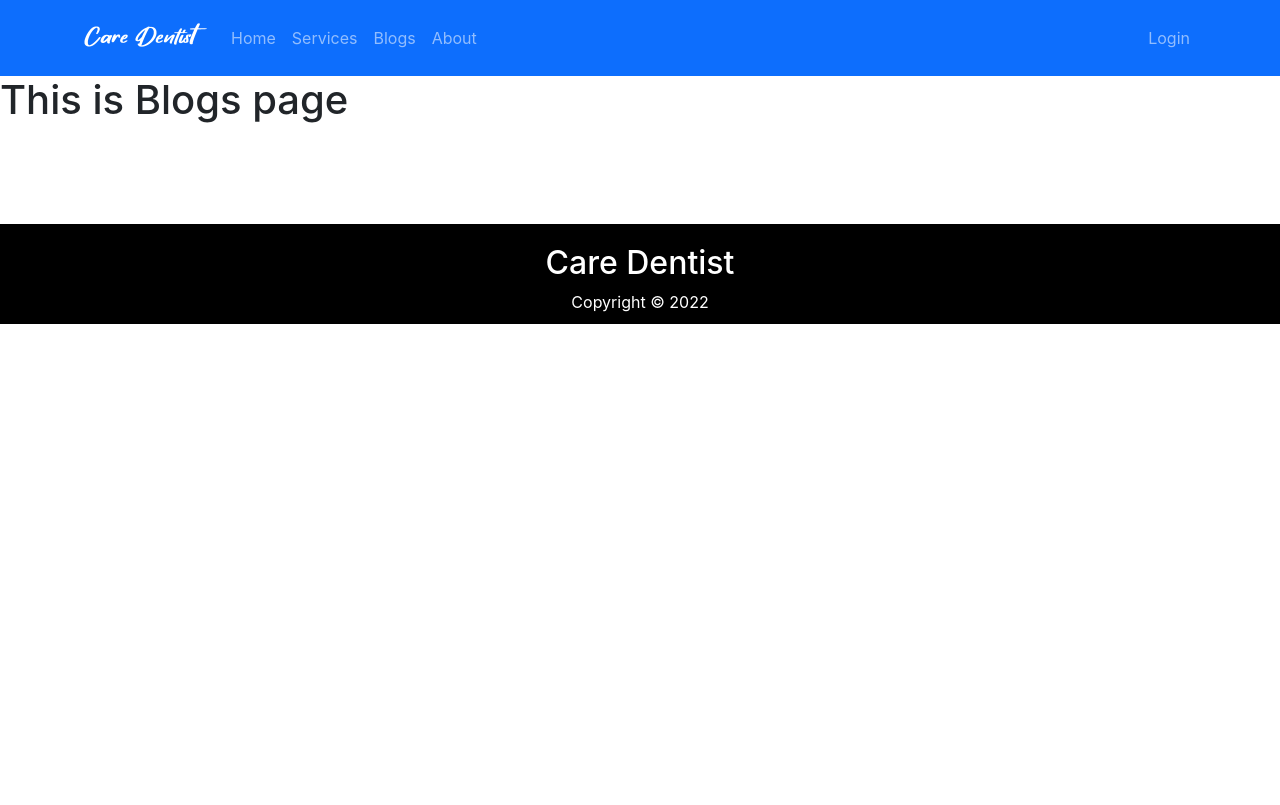
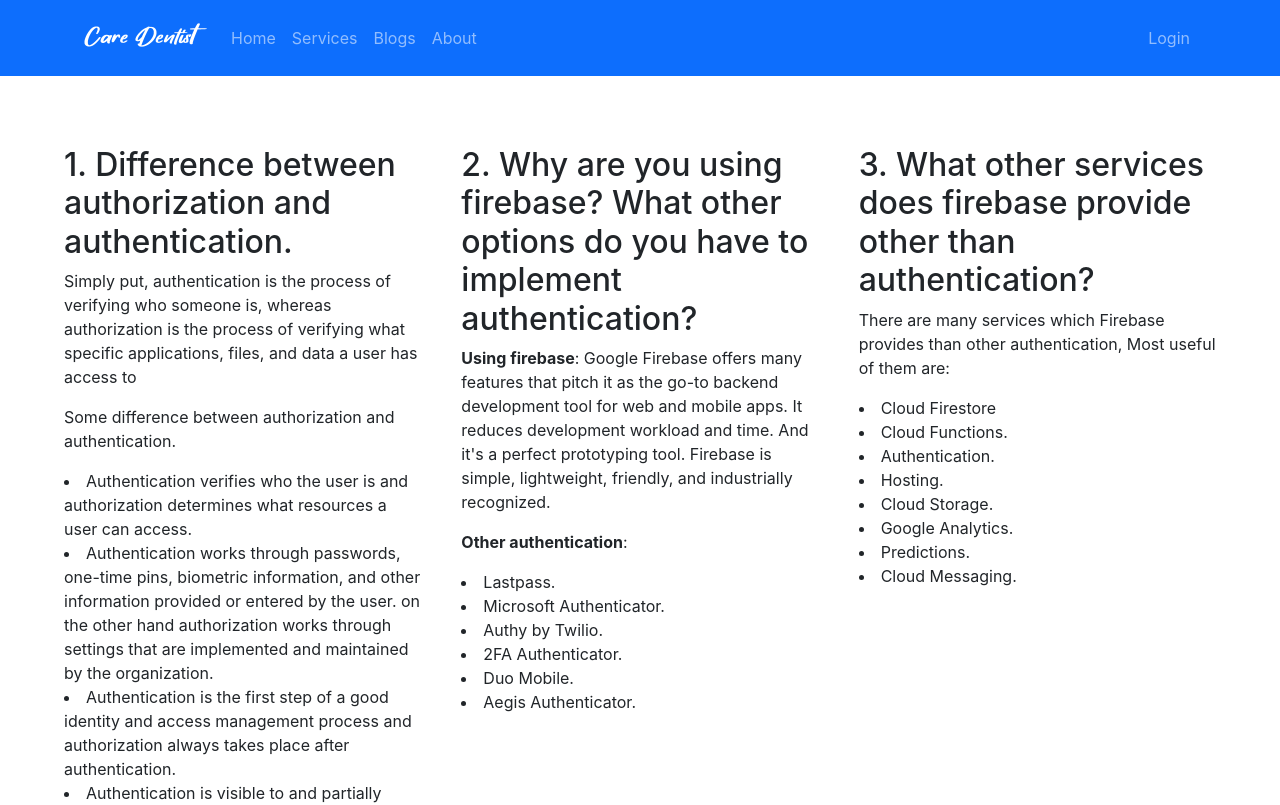
Before and after one commit to mdohidurzaman/care-dentist, a React (Create React App) app: page /blogs in a window 1280 px wide. Shown: the top 805 px of the page. Built offline with nearby package versions, Linux system fonts and the light colour scheme; no server answers.

Commit message:
completed blog page

```diff
--- a/src/Pages/Blogs/Blogs.css
+++ b/src/Pages/Blogs/Blogs.css
@@ -0,0 +1,6 @@
+.blogs {
+  display: grid;
+  grid-template-columns: repeat(3, 1fr);
+  gap: 40px;
+  margin: 70px 5%;
+}
--- a/src/Pages/Blogs/Blogs.js
+++ b/src/Pages/Blogs/Blogs.js
@@ -1,9 +1,78 @@
 import React from "react";
+import "./Blogs.css";
 
 const Blogs = () => {
   return (
-    <div>
-      <h1>This is Blogs page</h1>
+    <div className="blogs">
+      <div className="blog">
+        <h2>1. Difference between authorization and authentication.</h2>
+        <p>
+          Simply put, authentication is the process of verifying who someone is,
+          whereas authorization is the process of verifying what specific
+          applications, files, and data a user has access to
+        </p>
+
+        <p>Some difference between authorization and authentication. </p>
+        <li>
+          Authentication verifies who the user is and authorization determines
+          what resources a user can access.
+        </li>
+        <li>
+          Authentication works through passwords, one-time pins, biometric
+          information, and other information provided or entered by the user. on
+          the other hand authorization works through settings that are
+          implemented and maintained by the organization.
+        </li>
+        <li>
+          Authentication is the first step of a good identity and access
+          management process and authorization always takes place after
+          authentication.
+        </li>
+        <li>
+          Authentication is visible to and partially changeable by the user and
+          Authorization isn’t visible to or changeable by the user.
+        </li>
+      </div>
+      <div className="blog">
+        <h2>
+          2. Why are you using firebase? What other options do you have to
+          implement authentication?
+        </h2>
+        <p>
+          <strong>Using firebase</strong>: Google Firebase offers many features
+          that pitch it as the go-to backend development tool for web and mobile
+          apps. It reduces development workload and time. And it's a perfect
+          prototyping tool. Firebase is simple, lightweight, friendly, and
+          industrially recognized.
+        </p>
+        <p>
+          <strong>Other authentication</strong>:{" "}
+        </p>
+        <li>Lastpass.</li>
+        <li>Microsoft Authenticator.</li>
+        <li>Authy by Twilio.</li>
+        <li>2FA Authenticator.</li>
+        <li>Duo Mobile.</li>
+        <li>Aegis Authenticator.</li>
+      </div>
+      <div className="blog">
+        <h2>
+          3. What other services does firebase provide other than
+          authentication?
+        </h2>
+        <p>
+          There are many services which Firebase provides than other
+          authentication, Most useful of them are:
+        </p>
+        <li>Cloud Firestore</li>
+        <li>Cloud Functions.</li>
+        <li>Authentication.</li>
+        <li>Hosting.</li>
+        <li>Cloud Storage.</li>
+        <li>Google Analytics.</li>
+        <li>Predictions.</li>
+        <li>Cloud Messaging.</li>
+      </div>
     </div>
   );
 };
--- a/src/Pages/Home/Banner/Banner.js
+++ b/src/Pages/Home/Banner/Banner.js
@@ -15,9 +15,14 @@
       <Carousel.Item>
         <img className="d-block w-100" src={banner1} alt="First slide" />
         <Carousel.Caption className="slider-content">
-          <h3 className="slider-heading">First slide label</h3>
+          <h1 className="slider-heading">
+            Experience, Trust <br />
+            and Proven Success.
+          </h1>
           <p className="slider-text">
-            Nulla vitae elit libero, a pharetra augue mollis interdum.
+            We can help you whether your visit is to help maintain your teeth,{" "}
+            <br />
+            improve your smile or if you have an emergency.
           </p>
         </Carousel.Caption>
       </Carousel.Item>
@@ -25,9 +30,13 @@
         <img className="d-block w-100" src={banner2} alt="Second slide" />
 
         <Carousel.Caption className="slider-content">
-          <h3 className="slider-heading">Second slide label</h3>
+          <h1 className="slider-heading">
+            Get All The Essential <br />
+            Dental Care Today.
+          </h1>
           <p className="slider-text">
-            Lorem ipsum dolor sit amet, consectetur adipiscing elit.
+            We listen and work togather to create an experience. <br />
+            Understanding your requirement is important.
           </p>
         </Carousel.Caption>
       </Carousel.Item>
--- a/src/Pages/Home/Service/Service.js
+++ b/src/Pages/Home/Service/Service.js
@@ -13,12 +13,17 @@
       <img src={img} alt="" />
       <h2>{name}</h2>
       <p>
-        <strong>Price: {price}</strong>
+        <strong>Price: ${price}</strong>
       </p>
       <p>
         <small>{description}</small>
       </p>
-      <button onClick={() => navigateToServiceDetails(id)}>Book Now</button>
+      <button
+        className="btn btn-primary"
+        onClick={() => navigateToServiceDetails(id)}
+      >
+        Book Now
+      </button>
     </div>
   );
 };
```
Also changed, not shown: public/services.json (+12 -12 lines), firebase.json (added), 1 other file (tests, documents, lock files or other folders).
